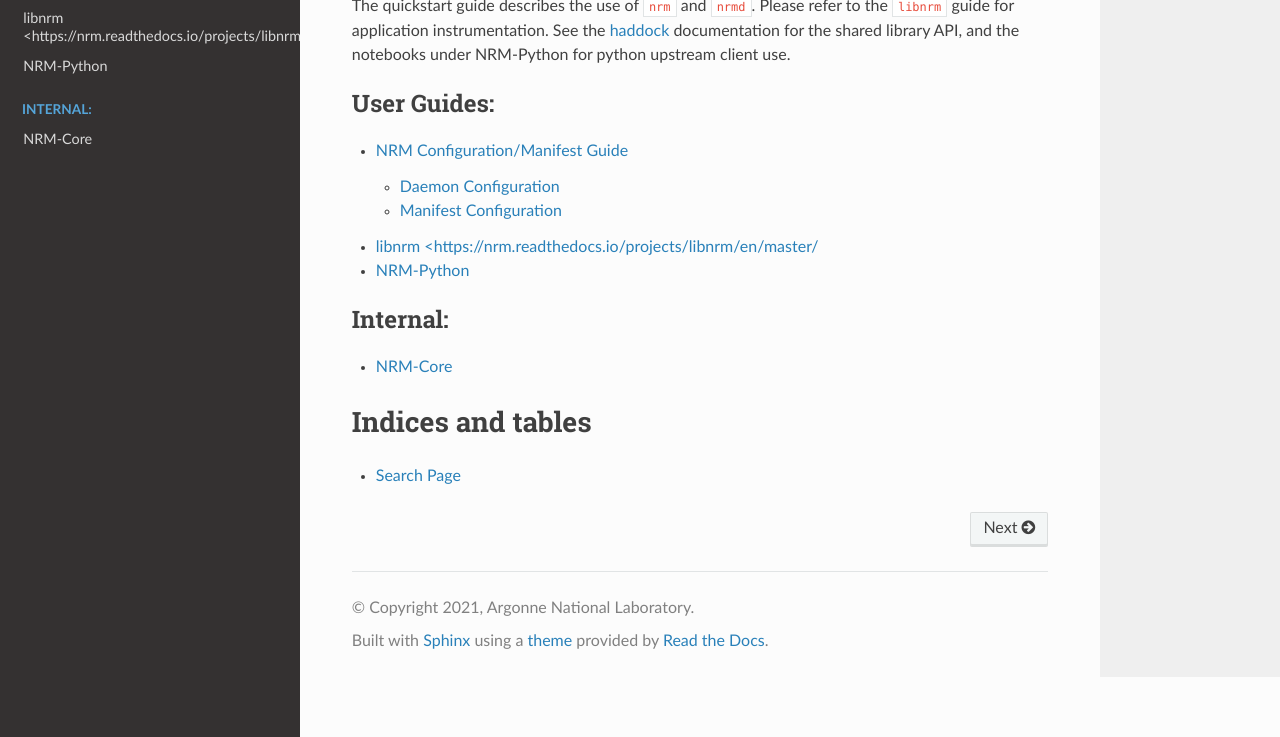
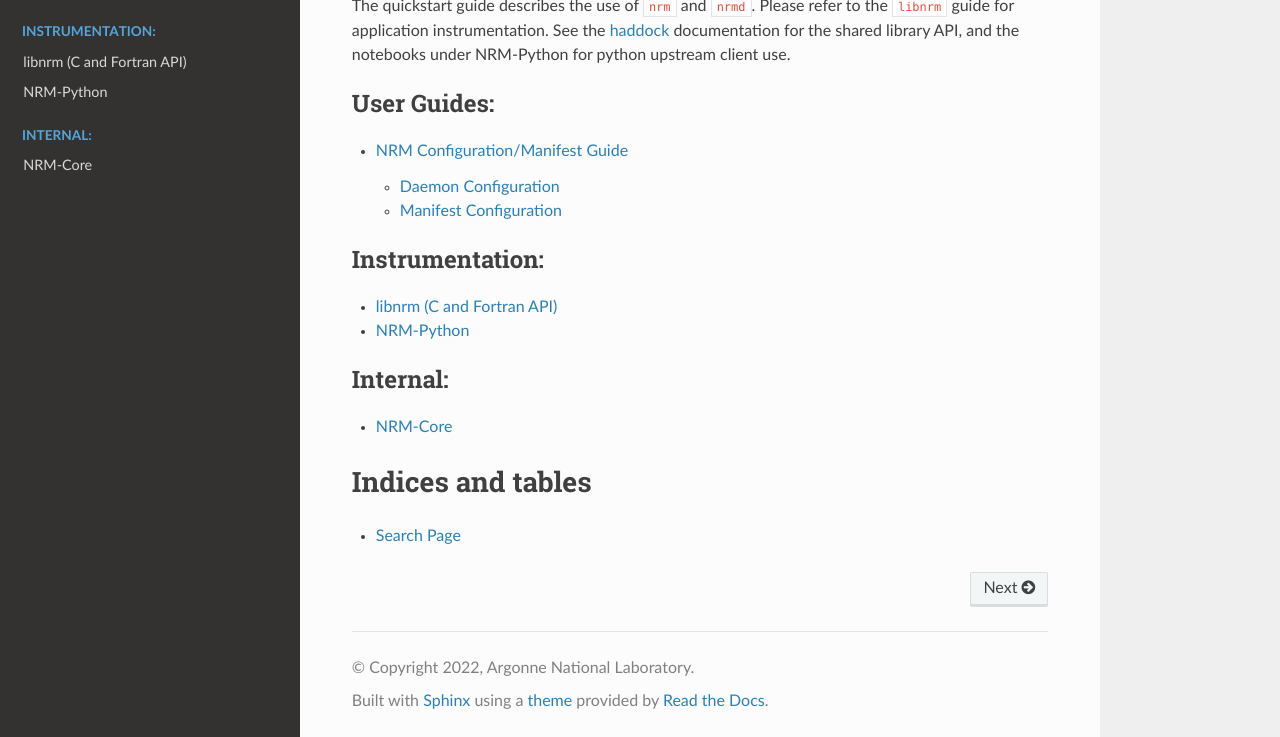
Before and after one commit to anlsys/nrm-docs, a Sphinx documentation site: the page built from doc/index.rst, in a window 1280 px wide and 900 px high, scrolled down 761 px, cut to the strip 163-900 px from the top of the window. Built offline with Sphinx 7.4.7 and the Read the Docs theme 2.0.0, drawn with Linux system fonts in a browser that asks for light colours; pages that are not in the unit, such as notebooks, are missing from menus.

Commit message:
some cleanup

```diff
--- a/doc/conf.py
+++ b/doc/conf.py
@@ -15,23 +15,13 @@
 
 import os
 import sys
-import requests
 sys.path.append(os.path.abspath('../examples'))
 
-# import os
-# import sys
-# import subprocess
-
-# read_the_docs = os.environ.get('READTHEDOCS', None) == 'True'
-# if read_the_docs:
-    # subprocess.call('doxygen', shell=True)
-    # # Readthedocs doxygen version is too old to copy images when building xml
-    # subprocess.call('cp img/*png build-doxygen/xml/', shell=True)
 
 # -- Project information -----------------------------------------------------
 
 project = u'NRM'
-copyright = u'2021, Argonne National Laboratory'
+copyright = u'2022, Argonne National Laboratory'
 author = u'Argo team, Argonne National Laboratory'
 
 # The short X.Y version
@@ -98,7 +88,10 @@ html_theme = 'sphinx_rtd_theme'
 # further.  For a list of options available for each theme, see the
 # documentation.
 #
-# html_theme_options = {}
+html_theme_options = {
+    "navigation_depth": 3,
+    "collapse_navigation": False
+}
 
 # Add any paths that contain custom static files (such as style sheets) here,
 # relative to this directory. They are copied after the builtin static files,
--- a/doc/index.rst
+++ b/doc/index.rst
@@ -34,7 +34,12 @@ and the notebooks under :doc:`NRM-Python<nrm-python:index>` for python upstream
 
    quickstart
    config
-   libnrm <https://nrm.readthedocs.io/projects/libnrm/en/master/
+
+.. toctree::
+   :maxdepth: 2
+   :caption: Instrumentation:
+
+   libnrm (C and Fortran API) <https://nrm.readthedocs.io/projects/libnrm/en/master/>
    NRM-Python <https://nrm.readthedocs.io/projects/nrm-python/en/master/>
 
 .. toctree::
```
